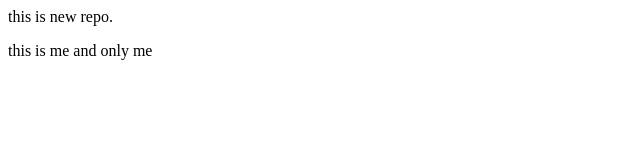
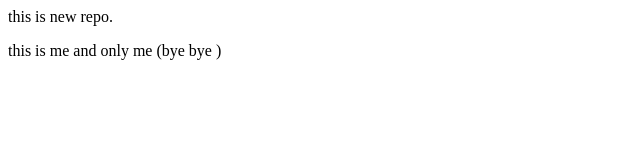
Before and after one commit to Nidhi9665/local-repo, a plain HTML site: page index.html in a window 1280 px wide. Shown: the full height of the page, 0-640 px from the left. Drawn offline with Linux system fonts and the light colour scheme.

Commit message:
app bye bye

```diff
--- a/index.html
+++ b/index.html
@@ -1,2 +1,2 @@
 <p> this is new repo. </p>
-<p>this is me and only me </p>
+<p>this is me and only me (bye bye ) </p>
```
